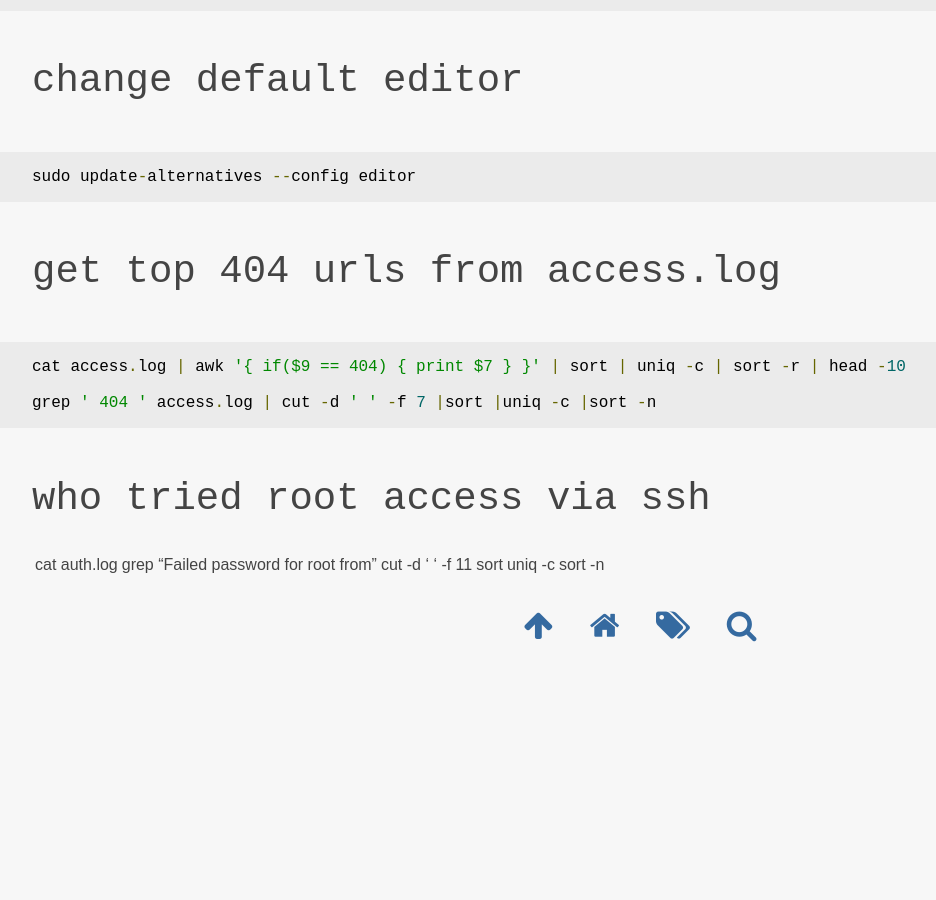
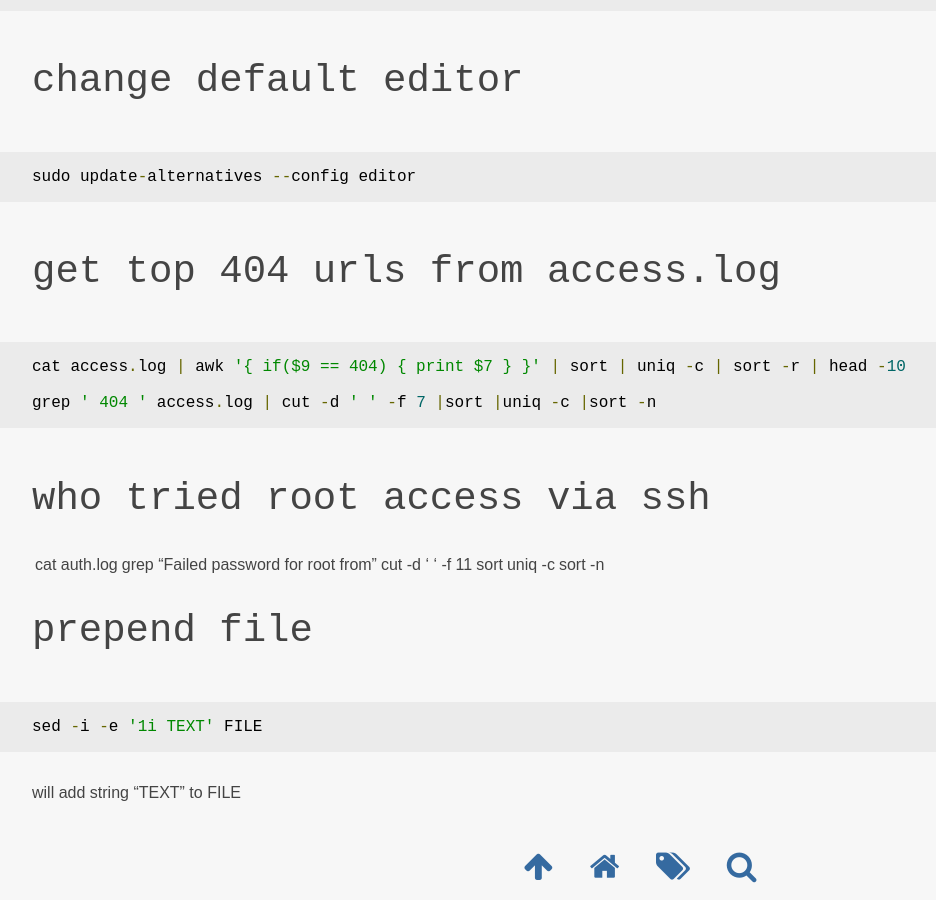
Before and after one commit to michaelbramwell/mac2000.github.com, a Jekyll site: the page built from howto/bash.md, in a window 1280 px wide and 900 px high, scrolled down 4796 px. Shown: the whole window, without its empty margins (0-936 px from the left). Built offline with Jekyll 4.4.1, drawn with Linux system fonts in a browser that asks for light colours; some web fonts are replaced; before the commit the page ends 5455 px from its top, so only the background shows below that.

Commit message:
prepend file

```diff
--- a/howto/bash.md
+++ b/howto/bash.md
@@ -173,3 +173,10 @@ who tried root access via ssh
 -----------------------------
 
 cat auth.log | grep "Failed password for root from" | cut -d ' ' -f 11 | sort | uniq -c | sort -n
+
+prepend file
+------------
+
+    sed -i -e '1i TEXT' FILE
+
+will add string "TEXT" to FILE
```
